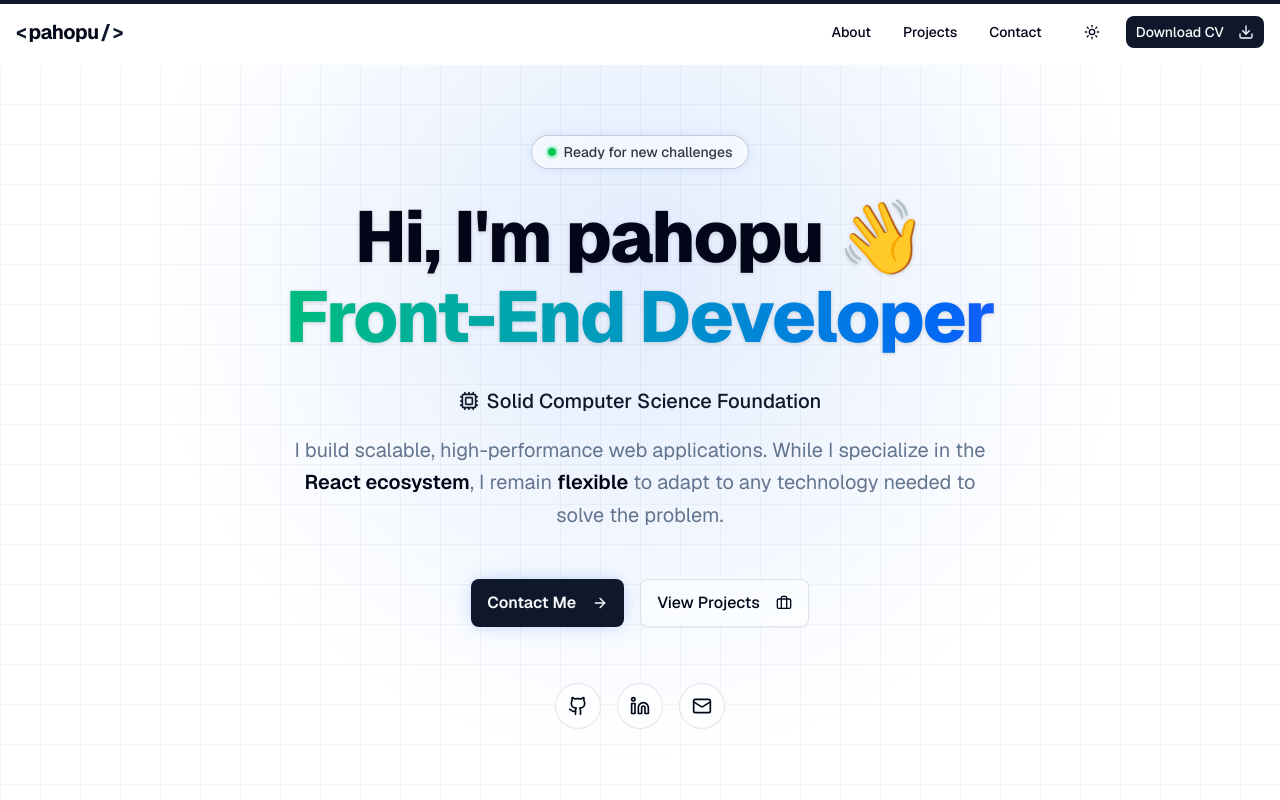
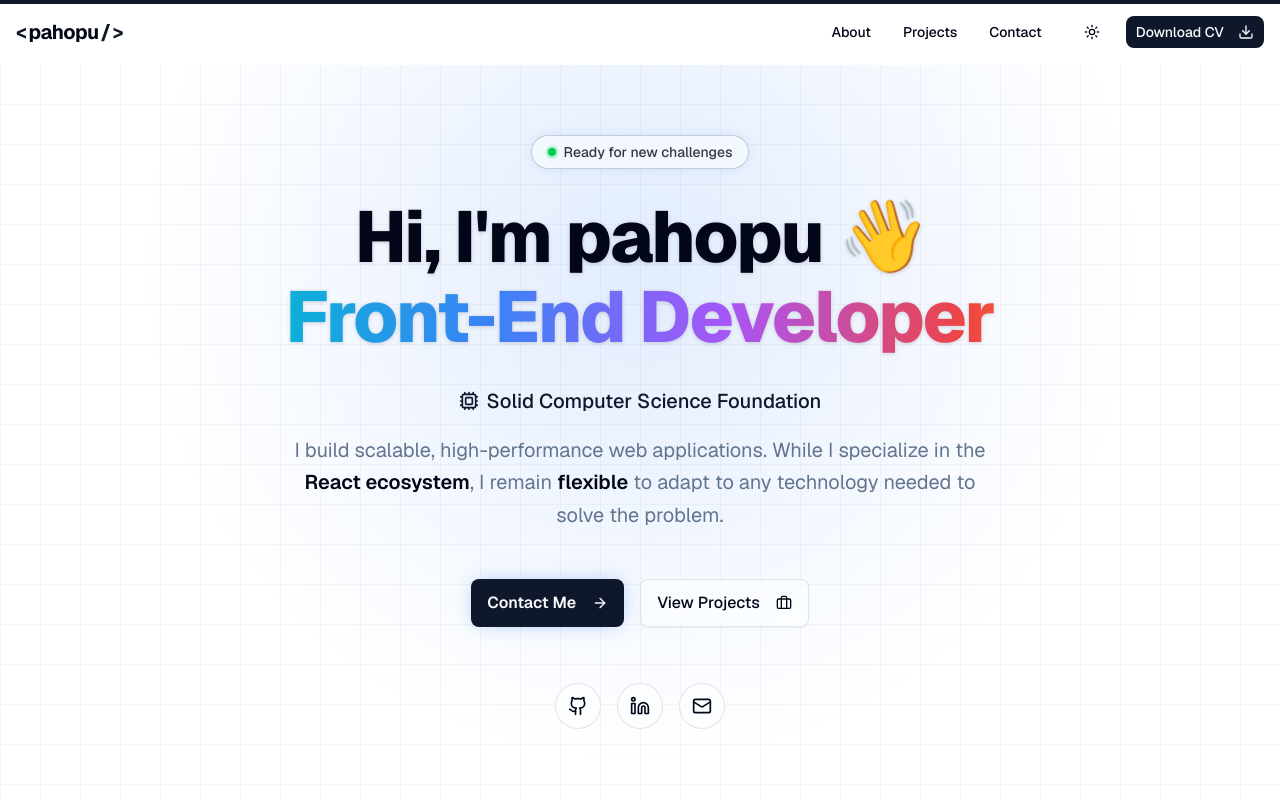
Before and after one commit to pahopu/pahopu-portfolio, a Next.js app: page / in a window 1280 px wide. Shown: the top 800 px of the page. Built offline with nearby package versions, Linux system fonts and the light colour scheme.

Commit message:
feat: add animated text effects to Hero section for enhanced visual appeal

```diff
--- a/src/app/globals.css
+++ b/src/app/globals.css
@@ -157,6 +157,59 @@
 }
 
 @layer utilities {
+  .animate-gradient-text {
+    background-size: 200% auto;
+    -webkit-background-clip: text;
+    background-clip: text;
+    -webkit-text-fill-color: transparent;
+    color: transparent;
+    animation: gradient-move 2.5s linear infinite;
+  }
+
+  .animate-wave {
+    animation-name: wave-animation;
+    animation-duration: 2.5s;
+    animation-iteration-count: infinite;
+    transform-origin: 70% 70%;
+    display: inline-block;
+  }
+
+  @keyframes wave-animation {
+    0% {
+      transform: rotate(0deg);
+    }
+    10% {
+      transform: rotate(14deg);
+    }
+    20% {
+      transform: rotate(-8deg);
+    }
+    30% {
+      transform: rotate(14deg);
+    }
+    40% {
+      transform: rotate(-4deg);
+    }
+    50% {
+      transform: rotate(10deg);
+    }
+    60% {
+      transform: rotate(0deg);
+    }
+    100% {
+      transform: rotate(0deg);
+    }
+  }
+
+  @keyframes gradient-move {
+    0% {
+      background-position: 0% center;
+    }
+    100% {
+      background-position: -200% center;
+    }
+  }
+
   @keyframes scan {
     0%,
     100% {
--- a/src/components/sections/hero.tsx
+++ b/src/components/sections/hero.tsx
@@ -55,12 +55,10 @@ export const Hero = () => {
             variants={HERO_ANIMATION.item}
             className="text-4xl font-extrabold tracking-tight sm:text-6xl md:text-7xl drop-shadow-sm"
           >
-            Hi, I&apos;m <span className="text-foreground">pahopu</span> 👋
+            Hi, I&apos;m <span className="text-foreground">pahopu</span>{" "}
+            <span className="animate-wave">👋</span>
             <br />
-            <span
-              className="block mt-2 bg-linear-to-r from-emerald-500 via-blue-600 to-emerald-500
-            bg-clip-text text-transparent bg-size-[200%_auto] animate-gradient"
-            >
+            <span className="block mt-2 animate-gradient-text bg-[linear-gradient(to_right,#ef4444,#eab308,#22c55e,#06b6d4,#3b82f6,#a855f7,#ef4444)]">
               Front-End Developer
             </span>
           </motion.h1>
```
